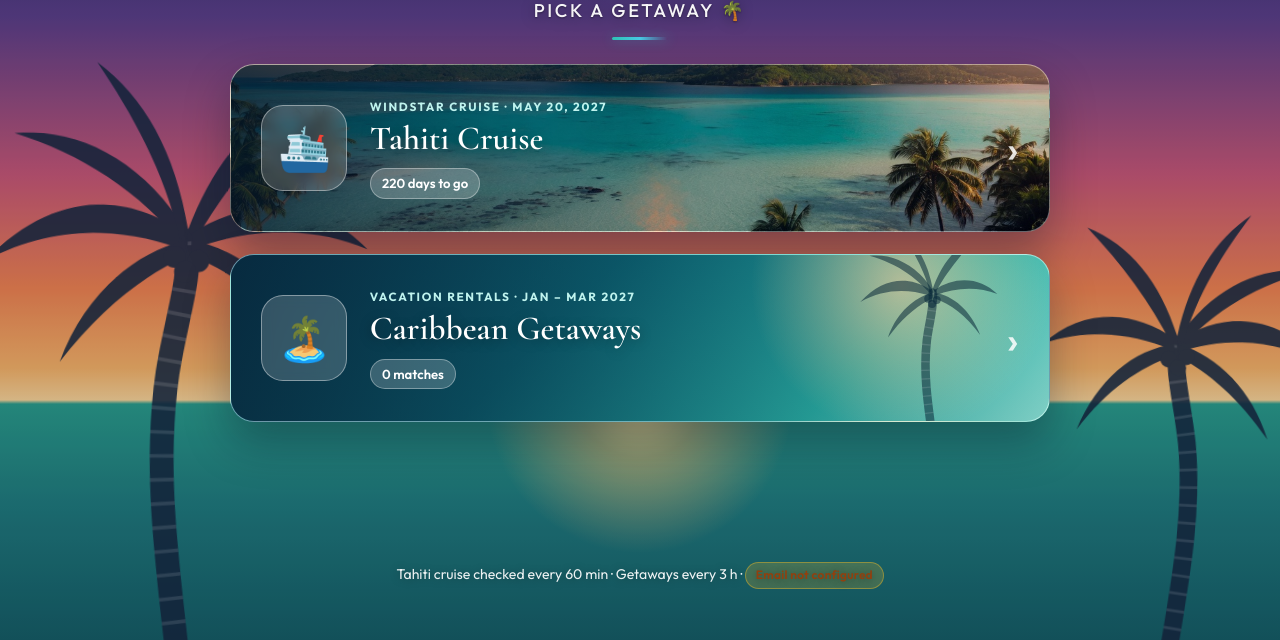
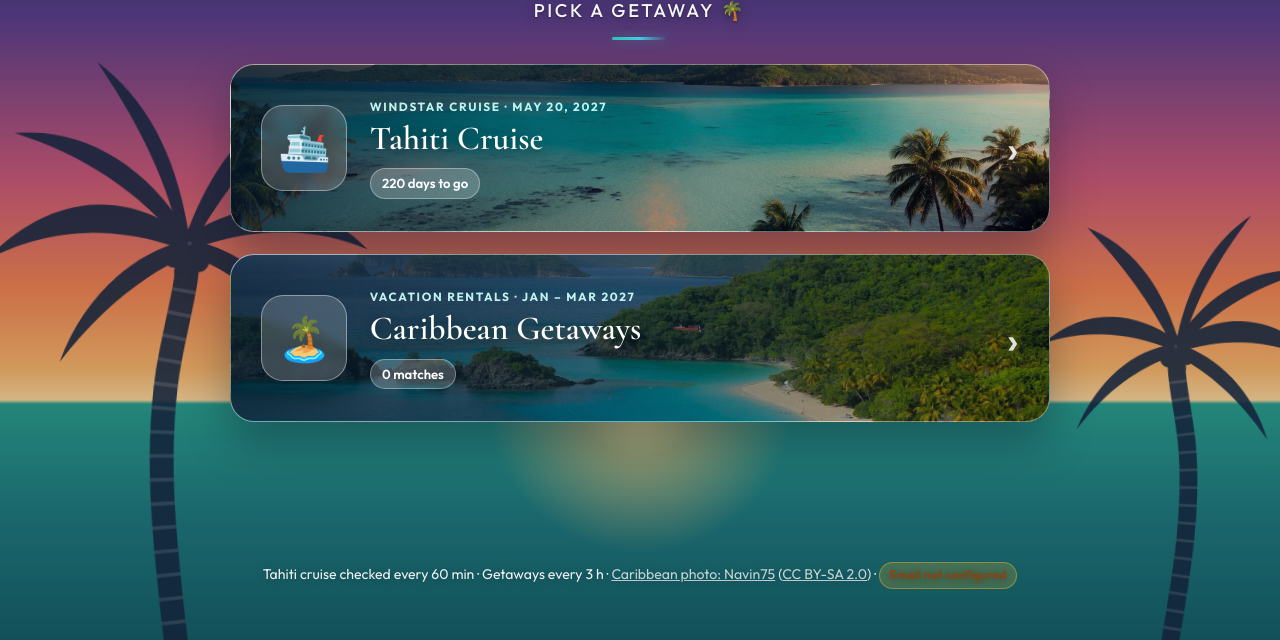
Before and after one commit to cpos97/windstar-tahiti-price-tracker, a FastAPI app: page / in a window 1280 px wide. Shown: the part 160-800 px from the top of the page. Run offline with FastAPI, Linux system fonts and the light colour scheme.

Commit message:
Caribbean Getaways background photo: Trunk Bay, St. John
Photo by Navin75 via Wikimedia Commons, CC BY-SA 2.0 — credited in the
footer of the pages that show it. Resized to 2000px (~420 KB). Also used
on the home page's Caribbean tile, matching the Tahiti tile's photo.

Co-Authored-By: Claude Opus 5.5 <noreply@anthropic.com>

```diff
--- a/static/style.css
+++ b/static/style.css
@@ -45,12 +45,10 @@ body.theme-tahiti {
   background-image: url("/static/polynesia-bg.jpg");
 }
 
+/* Trunk Bay, St. John — photo by Navin75, CC BY-SA 2.0 (credited in the page footer) */
 body.theme-caribbean {
   background-color: #0b5d6e;
-  background-image:
-    radial-gradient(ellipse 70% 45% at 85% 0%, rgba(255, 236, 179, 0.45), transparent 60%),
-    radial-gradient(ellipse 90% 60% at 10% 100%, rgba(127, 214, 201, 0.55), transparent 65%),
-    linear-gradient(180deg, #0b4f6c 0%, #0e7c8c 38%, #22a6a8 72%, #5cc8bf 100%);
+  background-image: url("/static/caribbean-bg.jpg");
 }
 
 body.theme-neutral {
@@ -1584,20 +1582,8 @@ body.theme-palms {
 
 .tile-tahiti { background-image: url("/static/polynesia-bg.jpg"); }
 
-.tile-caribbean {
-  background-image:
-    radial-gradient(circle at 82% 18%, rgba(255, 236, 179, 0.85) 0, rgba(255, 236, 179, 0) 22%),
-    linear-gradient(135deg, #0b4f6c 0%, #0e7c8c 40%, #2ec4b6 75%, #8ee3d6 100%);
-}
-
-.tile-palm {
-  position: absolute;
-  right: 6%;
-  bottom: -18px;
-  height: 135%;
-  color: rgba(8, 40, 58, 0.55);
-  z-index: 0 !important;
-}
+.tile-caribbean { background-image: url("/static/caribbean-bg.jpg"); }
+
 
 .tile-icon {
   flex: none;
@@ -1744,3 +1730,5 @@ th.num { text-align: right; white-space: nowrap; }
   .brand-icon { display: none; }
   nav a { padding: 0.35rem 0.45rem; font-size: 0.8rem; }
 }
+
+.photo-credit { color: inherit; opacity: 0.8; }
--- a/templates/getaways.html
+++ b/templates/getaways.html
@@ -4,7 +4,7 @@
 {% block brand_icon %}🏝️{% endblock %}
 {% block brand_name %}Caribbean Getaways{% endblock %}
 {% block brand_sub %}Vacation Rentals · Price Tracker{% endblock %}
-{% block footer_text %}Koala · RedWeek · Aruba · Key West · St. John · checks every {{ check_hours }} hours{% endblock %}
+{% block footer_text %}Koala · RedWeek · Aruba · Key West · St. John · checks every {{ check_hours }} hours · <a class="photo-credit" href="https://commons.wikimedia.org/wiki/File:Trunk_Bay,_St._John_USVI.jpg" target="_blank" rel="noopener">Photo: Trunk Bay, St. John by Navin75</a> (<a class="photo-credit" href="https://creativecommons.org/licenses/by-sa/2.0/" target="_blank" rel="noopener">CC BY-SA 2.0</a>){% endblock %}
 
 {% block head %}
 <script src="https://cdn.jsdelivr.net/npm/chart.js@4.4.1/dist/chart.umd.min.js"></script>
--- a/templates/trips.html
+++ b/templates/trips.html
@@ -1,6 +1,7 @@
 {% extends "base.html" %}
 {% block title %}Trip Tracker{% endblock %}
 {% block body_class %}theme-palms{% endblock %}
+{% block footer_text %}Tahiti cruise checked every {{ check_interval | default(60) }} min · Getaways every 3 h · <a class="photo-credit" href="https://commons.wikimedia.org/wiki/File:Trunk_Bay,_St._John_USVI.jpg" target="_blank" rel="noopener">Caribbean photo: Navin75</a> (<a class="photo-credit" href="https://creativecommons.org/licenses/by-sa/2.0/" target="_blank" rel="noopener">CC BY-SA 2.0</a>){% endblock %}
 
 {% block content %}
 {# Palm silhouettes: one shape, drawn twice (mirrored on the right) #}
@@ -53,7 +54,6 @@
   </a>
 
   <a class="trip-tile tile-caribbean" href="/getaways">
-    <svg class="tile-palm" viewBox="0 0 220 340" aria-hidden="true"><use href="#palm" /></svg>
     <span class="tile-icon" aria-hidden="true">🏝️</span>
     <span class="tile-body">
       <span class="tile-kicker">Vacation rentals · {{ getaway_season }}</span>
```
Also changed, not shown: static/caribbean-bg.jpg (added).
